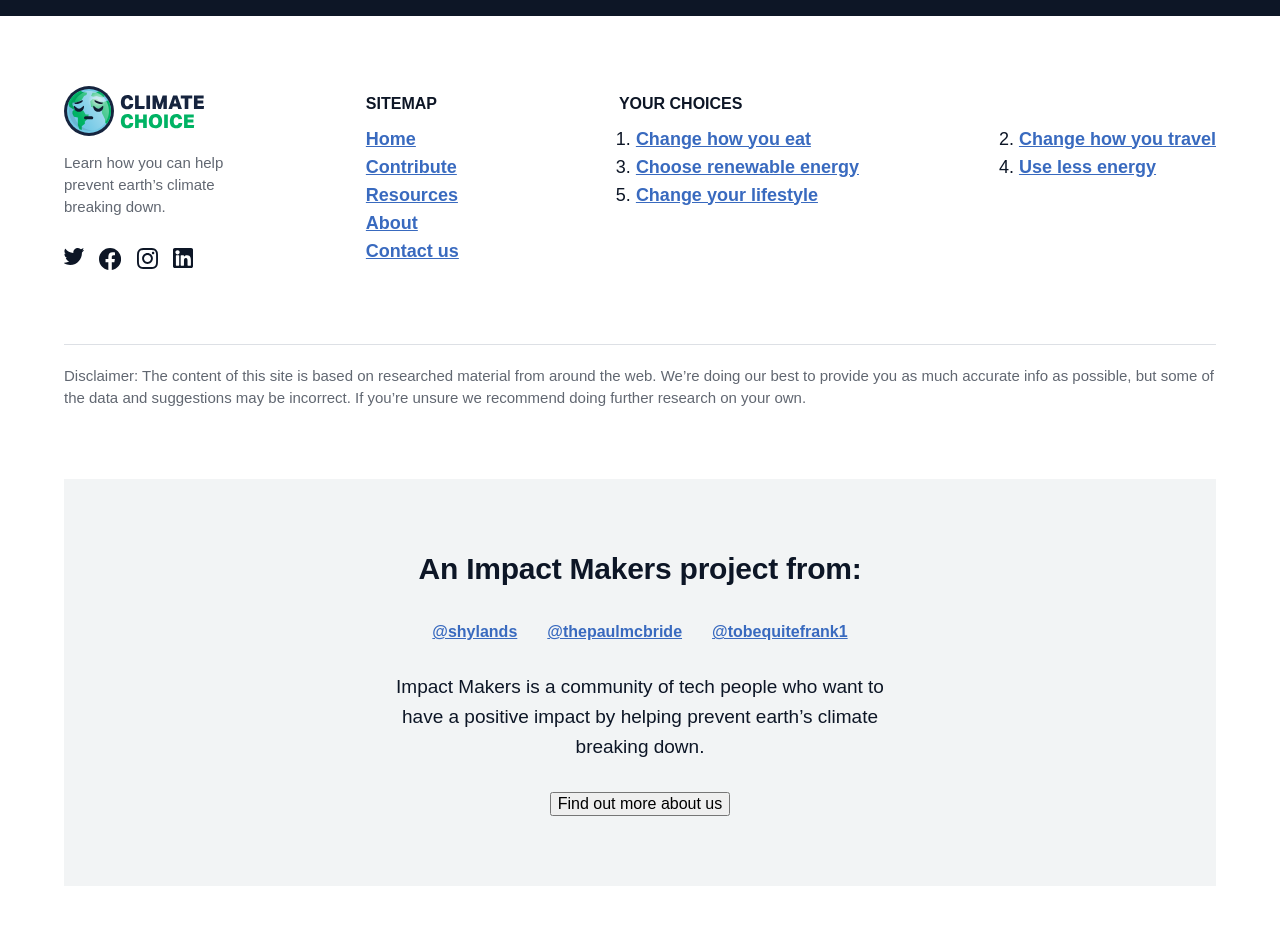
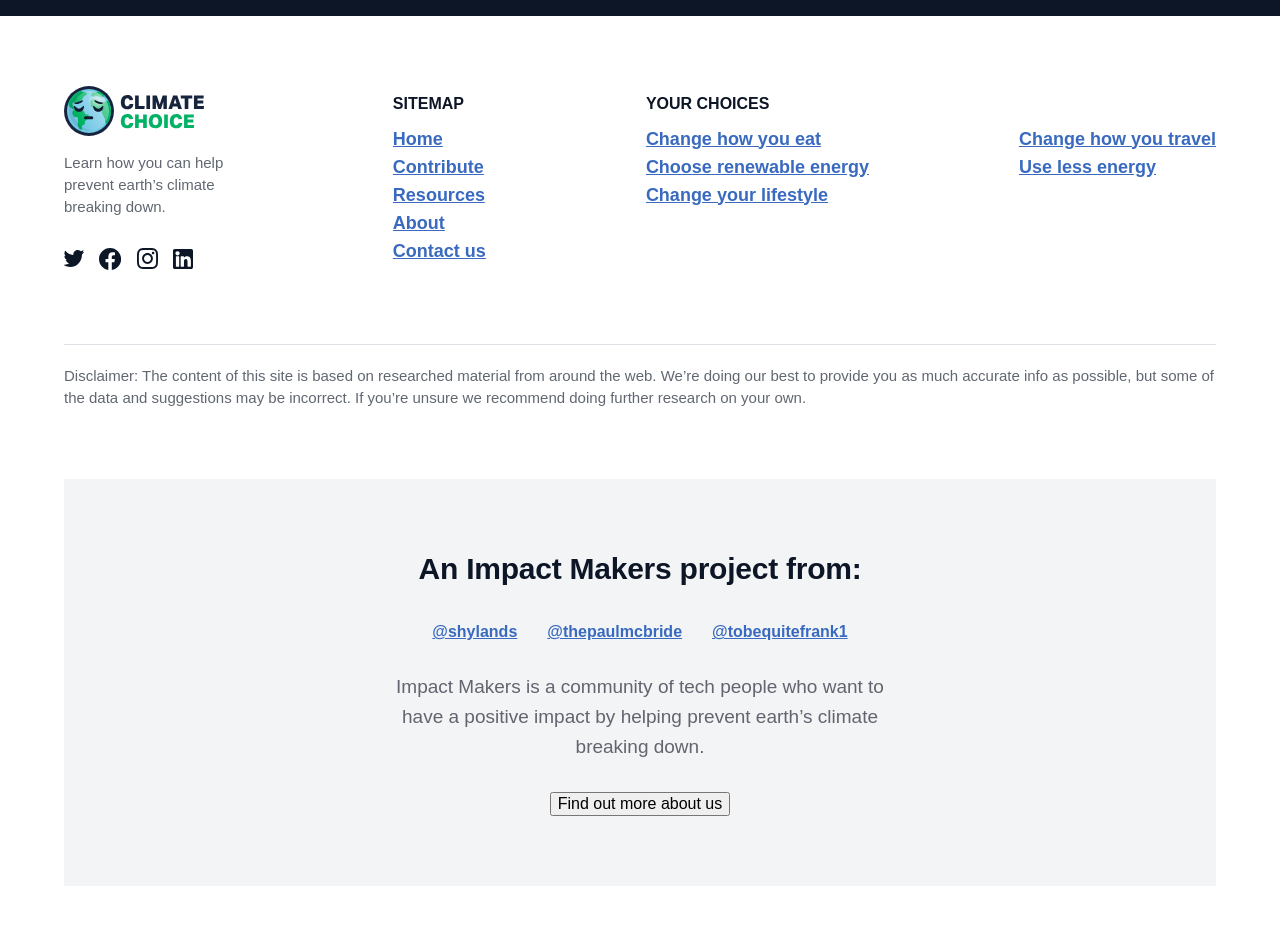
Before and after one commit to impactmakers/climatechoice, a Gatsby site: page /change-how-you-eat in a window 1280 px wide. Shown: the part 4620-5545 px from the top of the page. Built offline with nearby package versions, Linux system fonts and the light colour scheme; Gatsby itself is replaced by a stand-in of ours; some packages are replaced by stand-ins of ours.

Commit message:
footer improvements

```diff
--- a/src/components/Footer/Styles.module.scss
+++ b/src/components/Footer/Styles.module.scss
@@ -50,6 +50,7 @@
 .social {
   display: flex;
   list-style-type: none;
+  align-items: center;
   margin: 30px 0 35px 0;
   padding: 0;
   justify-content: space-between;
@@ -130,8 +131,8 @@
 }
 
 .choiceList {
-  list-style-type: decimal;
-  padding-left: 17px;
+  list-style-type: none;
+  padding-left: 0;
   @include mq('tablet') {
 
     display: grid;
@@ -139,7 +140,7 @@
     grid-gap: 0 100px;
   }
   @include mq('desktop') {
-    grid-gap: 0 160px;
+    grid-gap: 0 150px;
   }
 }
 
@@ -234,6 +235,7 @@
 .impactMakersDescription {
   max-width: 500px;
   margin: 0 auto;
+  color: $grayDark;
 }
 
 .impactMakersCta {
--- a/src/components/Footer/index.js
+++ b/src/components/Footer/index.js
@@ -22,10 +22,19 @@ const Footer = () => (
           <p className={Styles.description}>
             Learn how you can help prevent earth’s climate breaking down.
           </p>
+          {/* <span className={Styles.social}>
+            Follow us
+            <a
+              href="https://twitter.com/impactmakers_"
+              title="Follow us on Twitter"
+            >
+              <TwitterIcon /> @climatechoice
+            </a>
+          </span> */}
           <ul className={Styles.social}>
             <li className={Styles.socialLink}>
               <a
-                href="https://twitter.com/impactmakers_"
+                href="https://twitter.com/climatechoice"
                 title="Follow us on Twitter"
               >
                 <TwitterIcon />
@@ -85,7 +94,7 @@ const Footer = () => (
           <div className={Styles.choiceCol}>
             <div className={Styles.navTitle}>Your choices</div>
             <div className={Styles.choiceLists}>
-              <ol className={`${Styles.navList} ${Styles.choiceList}`}>
+              <ul className={`${Styles.navList} ${Styles.choiceList}`}>
                 <li className={`${Styles.navItem} ${Styles.choiceItem}`}>
                   <Link to="/change-how-you-eat" title="Change how you eat">
                     Change how you eat
@@ -121,7 +130,7 @@ const Footer = () => (
                     Change your lifestyle
                   </Link>
                 </li>
-              </ol>
+              </ul>
             </div>
           </div>
         </div>
```
